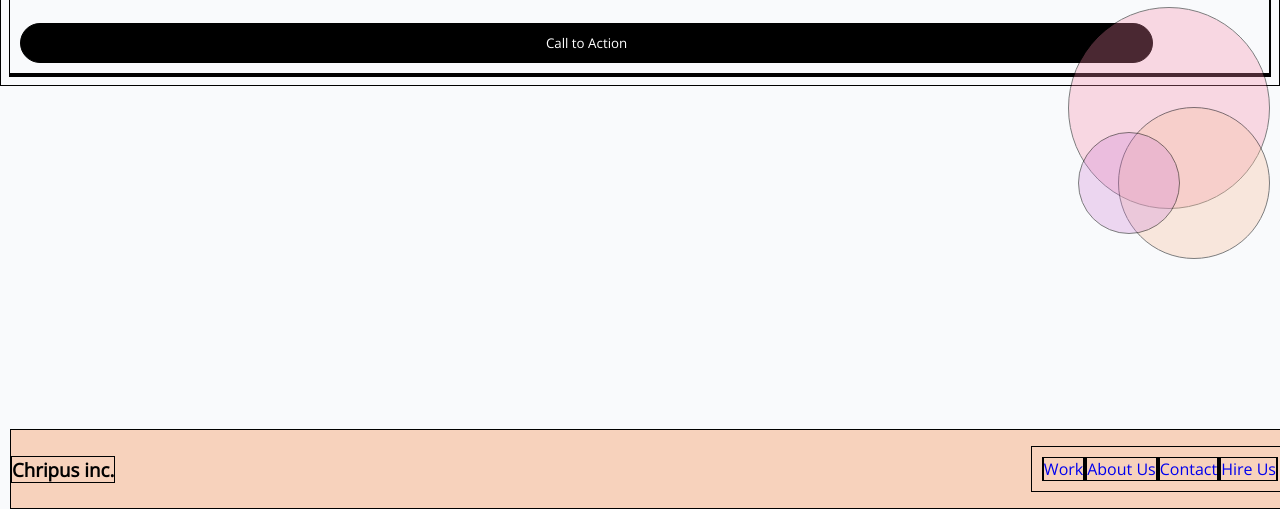
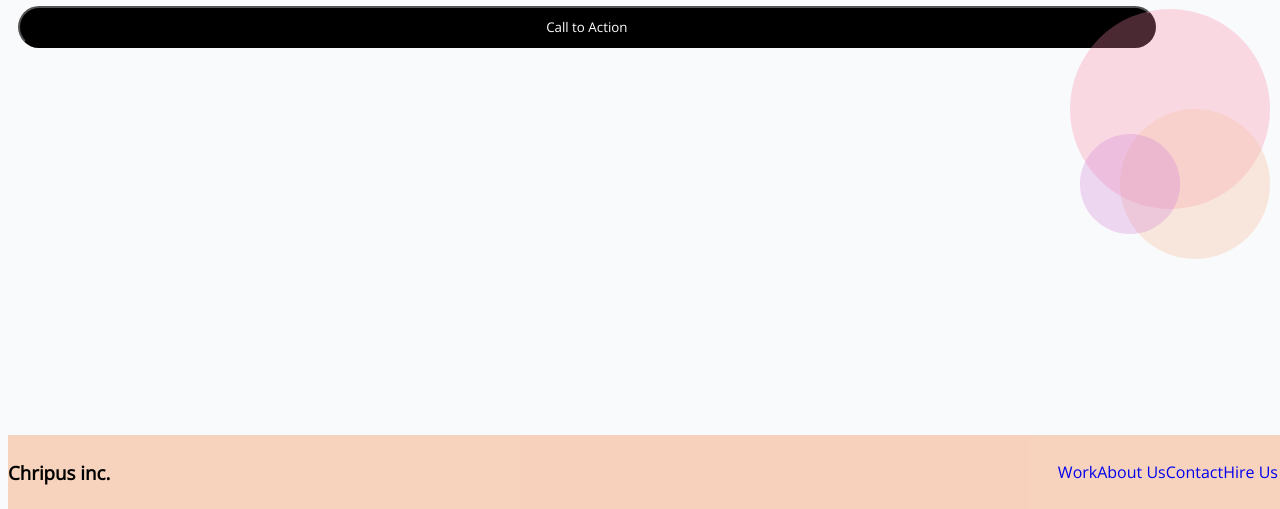
Before and after one commit to saniahsafdar/Lab-2, a plain HTML site: page index.html in a window 1280 px wide. Shown: the part 291-800 px from the top of the page. Drawn offline with nearby package versions, Linux system fonts and the light colour scheme.

Commit message:
Update style.css

```diff
--- a/style.css
+++ b/style.css
@@ -1,7 +1,3 @@
- *{
-    border: 1px solid black;
-}
-
 body{
 font-family: 'Open Sans', sans-serif;
 background-color: #f9fafc;
```
